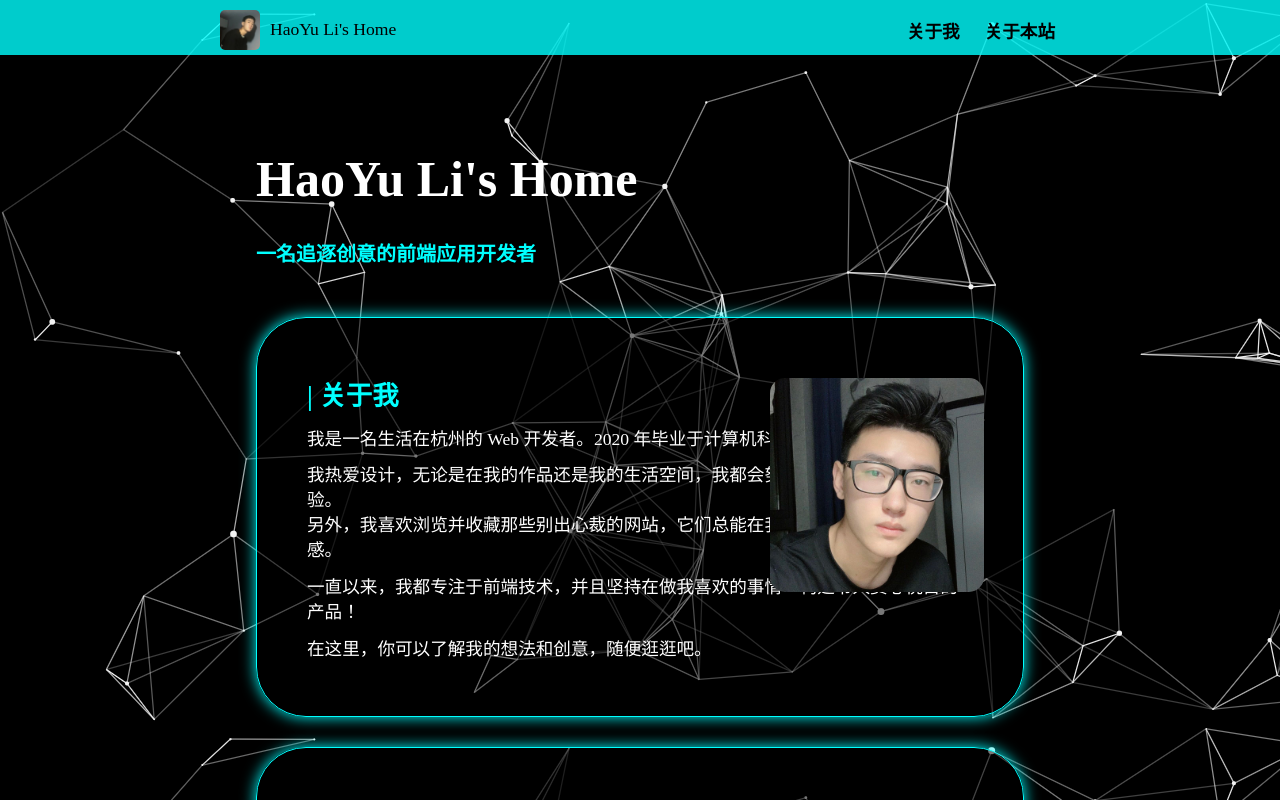
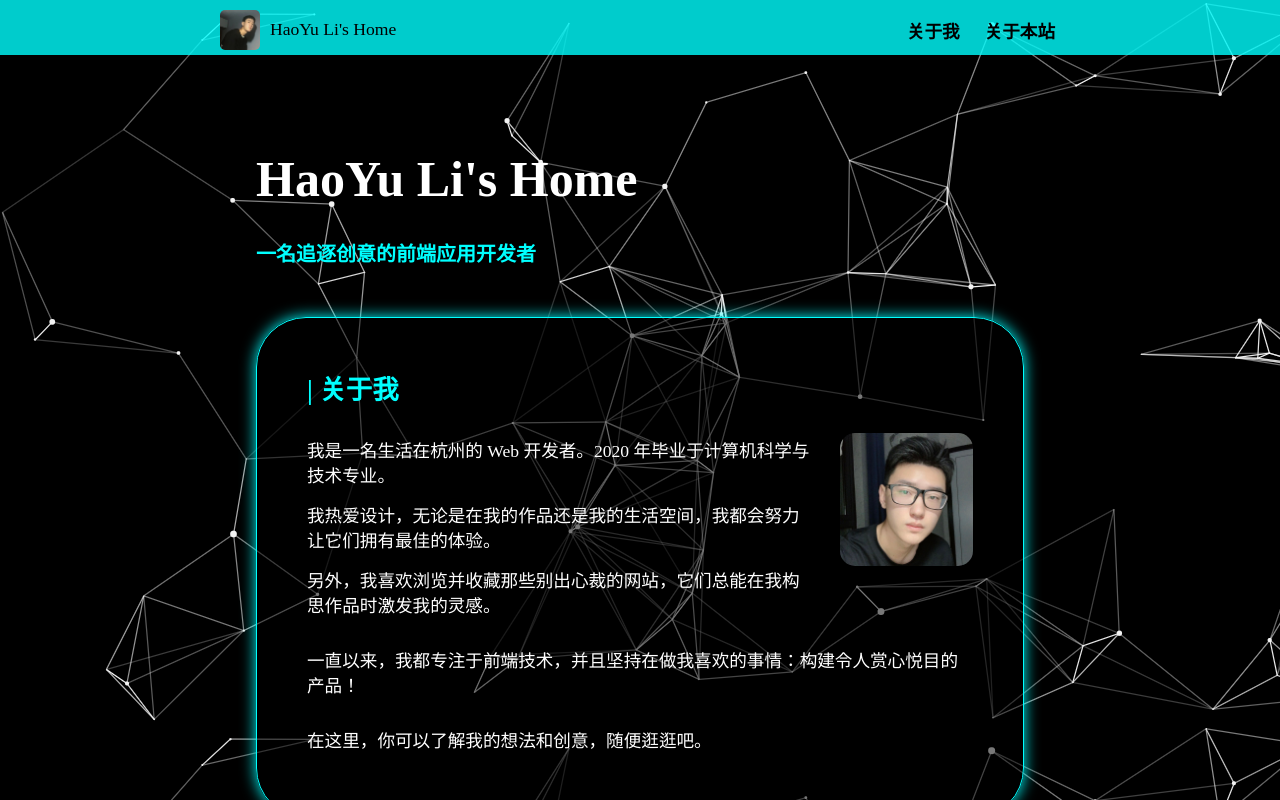
Before and after one commit to GrayCatLi/GrayCatLi.github.io, a Vue app: page /#/ in a window 1280 px wide. Shown: the top 800 px of the page. Built offline with nearby package versions, Linux system fonts and the light colour scheme.

Commit message:
修复头像显示bug

```diff
--- a/src/pages/aboutMe/index.vue
+++ b/src/pages/aboutMe/index.vue
@@ -2,8 +2,8 @@
   <div class="container">
     <div class="image-container1 card">
       <img src="../../assets/cat.jpg" class="img-cat" />
+      <h3>你好呀！👋</h3>
       <div class="text-container">
-        <h3>你好呀！👋</h3>
         <p>
           很高兴遇见你，也欢迎来到我的个人主页， 我叫李昊雨，
           有一只可爱调皮的猫和一位同样可爱有趣的漂亮女友。
@@ -77,15 +77,14 @@
     flex: wrap;
     position: relative;
     background-color: rgba(0, 0, 0, 0.5);
-
+    h3 {
+      color: aqua;
+      position: absolute;
+      top: 15%;
+      right: 3%;
+      font-size: 1.5em;
+    }
     .text-container {
-      h3 {
-        color: aqua;
-        position: absolute;
-        top: -150px;
-        left: 301px;
-        font-size: 30px;
-      }
       position: absolute;
       bottom: 5px;
       padding: 20px;
--- a/src/pages/home/aboutMe.vue
+++ b/src/pages/home/aboutMe.vue
@@ -1,18 +1,29 @@
 <template>
   <div class="about-me">
+    <div class="img-container">
+      <div>
         <h2>| 关于我</h2>
+        <p>
+          我是一名生活在杭州的 Web 开发者。2020 年毕业于计算机科学与技术专业。
+        </p>
+        <p>
+          我热爱设计，无论是在我的作品还是我的生活空间，我都会努力让它们拥有最佳的体验。
+        </p>
+        <p>
+          另外，我喜欢浏览并收藏那些别出心裁的网站，它们总能在我构思作品时激发我的灵感。
+        </p>
+      </div>
       <img
         src="../../assets/logo2.jpg"
         class="animate__animated animate__rollIn"
       />
-    <p>我是一名生活在杭州的 Web 开发者。2020 年毕业于计算机科学与技术专业。</p>
-    <p>
-      我热爱设计，无论是在我的作品还是我的生活空间，我都会努力让它们拥有最佳的体验。<br />另外，我喜欢浏览并收藏那些别出心裁的网站，它们总能在我构思作品时激发我的灵感。
-    </p>
+    </div>
+    <div class="text">
       <p>
         一直以来，我都专注于前端技术，并且坚持在做我喜欢的事情：构建令人赏心悦目的产品！
       </p>
       <p>在这里，你可以了解我的想法和创意，随便逛逛吧。</p>
+    </div>
   </div>
 </template>
 
@@ -20,20 +31,37 @@
 
 <style lang="less" scoped>
 .about-me {
-  height: 50vh;
+  // display: flex;
+  .text {
+    flex: 2;
     display: flex;
     flex-direction: column;
     justify-content: space-around;
-  position: relative;
+
+    p {
+      margin: 15px 0;
+    }
+  }
+  .img-container {
+    flex: 1;
+    display: flex;
+    align-items: center;
+    justify-content: space-between;
+    div {
+      p {
+        margin: 15px 0;
+      }
+      flex: 3;
       h2 {
-    color: aqua;
+        margin-bottom: 30px;
+      }
     }
     img {
-    width: 28%;
-    position: absolute;
-    right: 5%;
-    top: 15%;
+      width: 20%;
+      height: 20%;
       border-radius: 15px;
+      margin-left: 30px;
+    }
   }
 }
 </style>
```
Also changed, not shown: 1 other file (tests, documents, lock files or other folders). Lines whose indentation alone changed are shown as unchanged.
